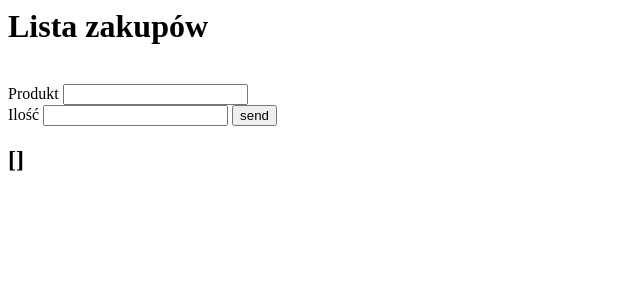
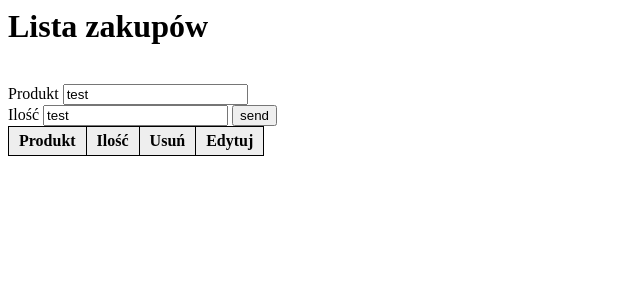
Before and after one commit to konrad-py/flask-calculate, a Flask app: page / in a window 1280 px wide. Shown: the top 300 px of the page, without its empty margins (0-640 px from the left). Run offline with Flask 3, Linux system fonts and the light colour scheme; lists and menus that the app fills with data are empty.

Commit message:
dzialajacy crud

```diff
--- a/app.py
+++ b/app.py
@@ -5,18 +5,36 @@ from flask import Flask, render_template, request, redirect, url_for
 app = Flask(__name__)
 produkt = []
 
+
 @app.route('/', methods=['GET', 'POST'])
 def index():
     if request.method == "GET":
+
+        tabela = f'''<tr>
+    <th>Produkt</th>
+    <th>Ilość</th>
+    <th>Usuń</th>
+    <th>Edytuj</th>
+  </tr>'''
+        for index, (produkty, ilosc) in enumerate(produkt):
+            tabela += f'''<tr>
+            <td>{produkty}</td>
+            <td>{ilosc}</td>
+            <td><a href="{url_for('usun', id=index)}">Usuń</a></td>
+            <td><a href="{url_for('edytuj', id=index)}">Edytuj</a></td
+        </tr>'''
+
         body = f'''
-<form id="zakupy", action="{url_for('index')}", method="POST">
+        <link rel="stylesheet" href="{url_for("static", filename="style.css")}">
+<form id="zakupy" action="{url_for('index')}" method="POST">
     <h1>Lista zakupów</h1><br>
     <label for="produkt">Produkt</label>
-    <input type="text", id="produkt", name="produkt"><br>
+    <input type="text" id="produkt" name="produkt" value='test'><br>
     <label for="ilosc">Ilość</label>
-    <input type="text", id="ilosc", name="ilosc">
-    <input type="submit", value="send">
-    <h2>{produkt}
+    <input type="text" id="ilosc" name="ilosc" value='test'>
+    <input type="submit" value="send">
+    <table>
+    {tabela}</table>
 
 '''
         return body
@@ -24,6 +42,32 @@ def index():
     else:
         produkt.append((request.form["produkt"], request.form["ilosc"]))
 
+
+        return redirect(url_for('index'))
+
+@app.route("/usun/<int:id>")
+def usun(id):
+    produkt.pop(id)
+    return redirect(url_for('index'))
+
+@app.route("/edytuj/<int:id>", methods=['GET', 'POST'])
+def edytuj(id):
+    if request.method == "GET":
+        body = f'''
+<form id="zakupy" action="{url_for('edytuj', id=id)}" method='POST'>
+<h1>Lista zakupów</h1><br>
+    <label for="produkt">Produkt</label>
+    <input type="text" id="produkt" name="produkt" value='{produkt[id][0]}'><br>
+    <label for="ilosc">Ilość</label>
+    <input type="text" id="ilosc" name="ilosc" value='{produkt[id][1]}'>
+    <input type="submit" value="send">
+    <table></table></form>
+    '''
+
+        return body
+
+    else:
+        produkt[id] = (request.form["produkt"], request.form["ilosc"])
         return redirect(url_for('index'))
 
 
--- /dev/null
+++ b/static/style.css
@@ -0,0 +1,13 @@
+table {
+	border-collapse: collapse;
+}
+
+th,
+td {
+	border: 1px solid black;
+	padding: 5px 10px;
+}
+
+th {
+	background-color: #eeeeee;
+}
--- a/templates/index.html
+++ b/templates/index.html
@@ -4,7 +4,7 @@
 <head>
     <meta charset="UTF-8">
     <meta name="viewport" content="width=device-width, initial-scale=1.0">
-    <title>Document</title>
+    <title>Lista zakupów</title>
 </head>
 
 <body>
```
Also changed, not shown: test.html (added, +30 -0 lines), test/app.py (deleted, +0 -19 lines), test/test.py (+3 -3 lines), 1 other file.
